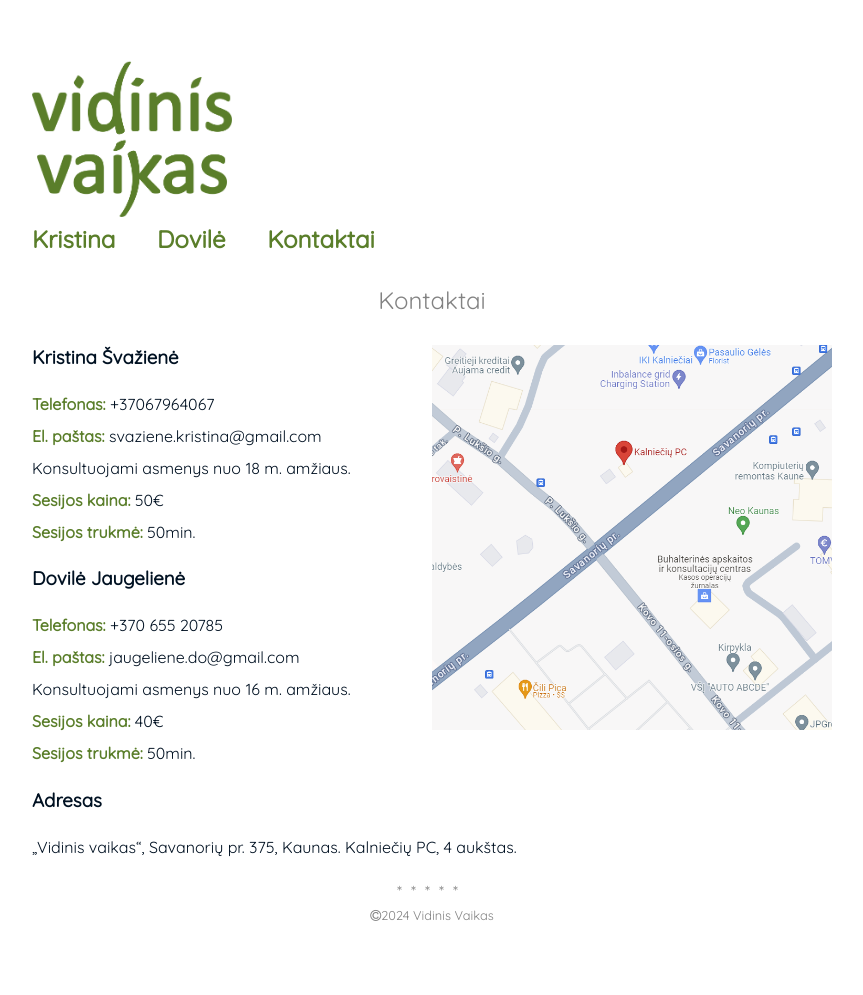
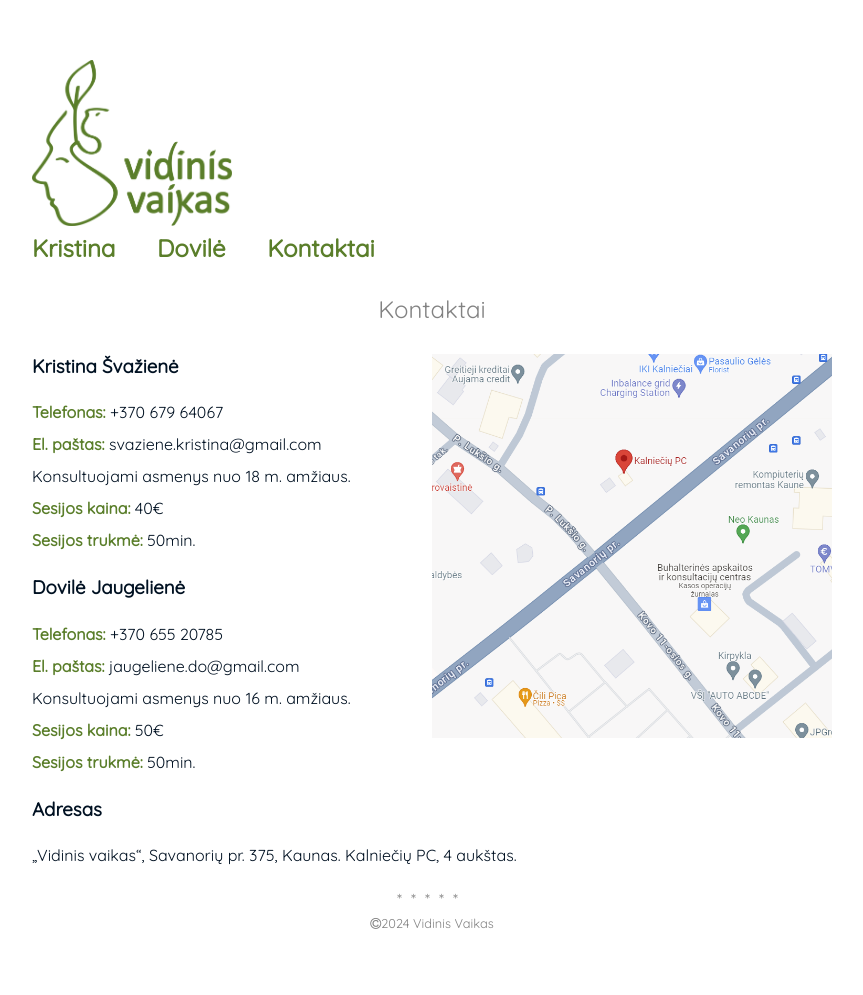
Before and after one commit to mindaugasjaugelis/vidinis-vaikas, a Jekyll site: the page built from kontaktai.md, in a window 1280 px wide. Shown: the whole page, without its empty margins (208-1071 px from the left). Built offline with Jekyll 4.4.1, drawn with Linux system fonts in a browser that asks for light colours; our own code applies the rules of GitHub Pages for plain Markdown files.

```diff
--- a/kontaktai.md
+++ b/kontaktai.md
@@ -7,17 +7,17 @@ imageClickLink: https://maps.app.goo.gl/GAxzw1dxAzYbSxuYA
 ---
 
 ### Kristina Švažienė
-<strong>Telefonas:</strong> +37067964067<br>
+<strong>Telefonas:</strong> +370 679 64067<br>
 <strong>El. paštas:</strong> svaziene.kristina@gmail.com<br>
 Konsultuojami asmenys nuo 18 m. amžiaus.<br>
-<strong>Sesijos kaina:</strong> 50€<br>
+<strong>Sesijos kaina:</strong> 40€<br>
 <strong>Sesijos trukmė:</strong> 50min.<br>
 
 ### Dovilė Jaugelienė
 <strong>Telefonas:</strong> +370 655 20785<br>
 <strong>El. paštas:</strong> jaugeliene.do@gmail.com<br>
 Konsultuojami asmenys nuo 16 m. amžiaus.<br>
-<strong>Sesijos kaina:</strong> 40€<br>
+<strong>Sesijos kaina:</strong> 50€<br>
 <strong>Sesijos trukmė:</strong> 50min.<br>
 
 ### Adresas
```
Also changed, not shown: assets/img/Vidinis_vaikas_vertikalus_2024.png (deleted), assets/img/logo-text-middle.png (added), assets/img/logo-text-only.png (added), assets/img/logo-text.png.
